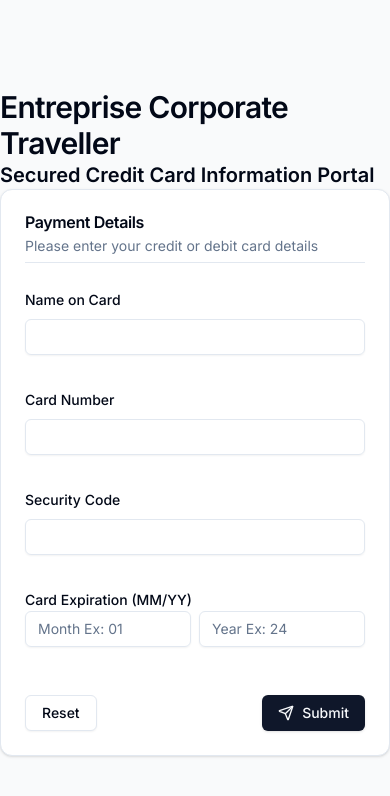
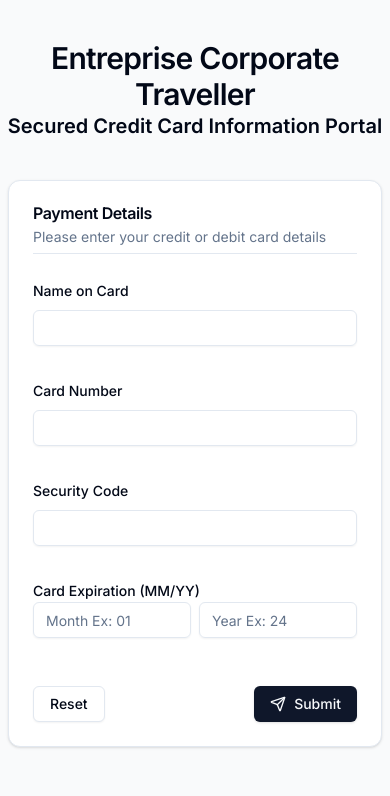
Before and after one commit to sendurangr/au_entreprise_pc_quick_nextjs_v1, a Next.js app: page /ect/cc-det/1 in a window 390 px wide. Shown: the top 796 px of the page. Built offline with nearby package versions, Linux system fonts and the light colour scheme.

Commit message:
Mobile View

```diff
--- a/src/app/ect/cc-det/[personRef]/page.tsx
+++ b/src/app/ect/cc-det/[personRef]/page.tsx
@@ -93,10 +93,10 @@ export default function Home({params}: { params: { personRef: string } }) {
     * */
 
     return (
-        <div className="h-screen flex items-center bg-gray-50">
+        <div className="h-screen flex md:items-center items-start bg-gray-50">
             <div className={"md:flex w-full md:justify-evenly"}>
                 <div className={'flex align-middle'}>
-                    <div className={'items-center self-center'}>
+                    <div className={'items-center self-center md:my-0 md:text-left text-center md:mx-0 my-10 mx-auto'}>
                         <h2 className="text-3xl font-semibold tracking-tight">
                             Entreprise Corporate Traveller
                         </h2>
@@ -107,7 +107,7 @@ export default function Home({params}: { params: { personRef: string } }) {
 
                 </div>
                 <div>
-                    <Card className="w-full">
+                    <Card className="md:mx-2 mx-2">
                         <CardHeader>
                             <CardTitle>Payment Details</CardTitle>
                             <CardDescription>Please enter your credit or debit card details</CardDescription>
```
